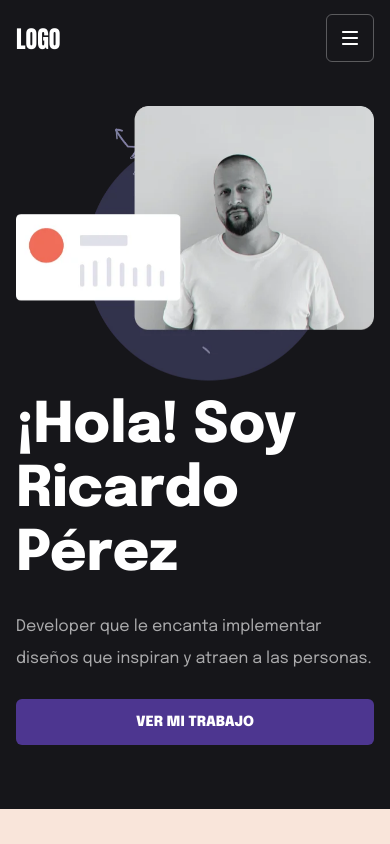
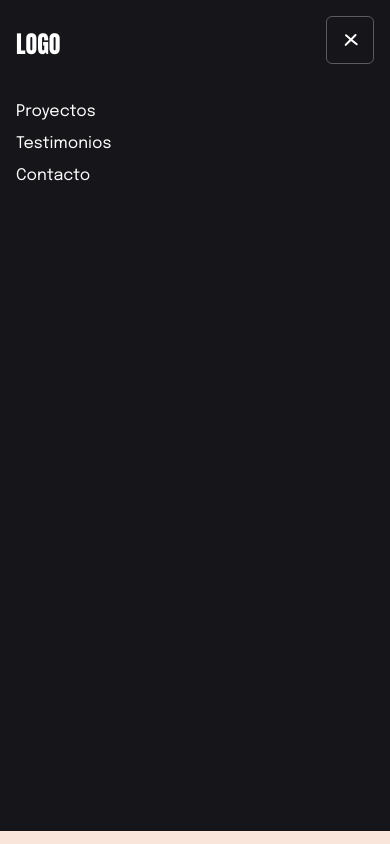
Before and after one commit to iJCode1/Portafolio-de-Ricardo, a plain HTML site: page index.html in a window 390 px wide. Both pictures are taken after a click on the link 350 px from the left and 38 px from the top of the page. Shown: the top 844 px of the page. Drawn offline with Linux system fonts and the light colour scheme.

Commit message:
javascript in hamburger menu

```diff
--- a/css/nav.css
+++ b/css/nav.css
@@ -2,22 +2,43 @@
   box-sizing: border-box;
   block-size: 5rem;
   background: var(--bg);
-  padding: 0 1rem;
+  padding: 1rem 1rem;
+  overflow-x: hidden;
+}
+.nav .container{
+  block-size: initial;
 }
 .nav-list{
   list-style: none;
   display: flex;
-  gap: 3rem;
-  align-items: center;
+  flex-direction: column;
+  gap: 1.8rem;
+  align-items: flex-start;
   margin: 0;
   block-size: inherit;
   padding: 0;
-  justify-content: space-between;
 }
 .nav-items{
-  display: none;
+  display: inline-block;
   list-style: none;
   padding: 0;
+  order: 1;
+  z-index: 5;
+  background-color: var(--bg);
+  inline-size: 100vw;
+  block-size: calc(100vh - (80px + 1.8rem));
+  transform: scale(0);
+  transition: transform .5s ease-in-out;
+  padding-block-start: 2rem;
+  padding-inline-start: 1rem;
+  inset-block-start: 4.2rem;
+  position: absolute;
+  inset-block-start: 4rem;
+  inset-inline-end: 0;
+  inset-inline-start: 0;
+}
+.nav-items.is-active{
+  transform: scale(1);
 }
 .nav-link{
   text-decoration: none;
@@ -32,6 +53,14 @@
 .nav-item:active{
   transform: scale(.9);
 }
+.nav-list > .nav-item:nth-of-type(1){
+  transform: translateY(1rem);
+}
+.nav-list > .nav-item:nth-of-type(2){
+  position: absolute;
+  inset-block-start: 1rem;
+  inset-inline-end: 1rem;
+}
 .nav-hamburger{
   display: inline-block;
   background-image: url('../assets/icons/menu.svg');
@@ -39,13 +68,24 @@
   block-size: 3rem;
   background-repeat: no-repeat;
 }
+.nav-hamburger.is-active{
+  background-image: url('../assets/icons/close.svg');
+}
 @media screen and (min-width: 768px){
+  .nav-list > .nav-item:nth-of-type(1){
+    transform: translateY(0);
+  }
   .nav-list{
-    justify-content: flex-start;
+    flex-direction: row;
+    align-items: center;
   }
   .nav-items{
     display: flex;
     gap: 3rem;
+    position: initial;
+    block-size: auto;
+    transform: scale(1);
+    padding: 0;
   }
   .nav-hamburger{
     display: none;
--- a/index.html
+++ b/index.html
@@ -21,7 +21,7 @@
         <li class="nav-item">
           <a href="#" class="logo" aria-label="Logo del portafolio">logo</a>
         </li>
-        <ol class="nav-items" aria-label="Opciones">
+        <ol class="nav-items" aria-label="Opciones" id="nav">
           <li class="nav-item">
             <a href="#projects" class="nav-link">proyectos</a>
           </li>
@@ -33,7 +33,7 @@
           </li>
         </ol>
         <li class="nav-item">
-          <a href="#" class="nav-hamburger" aria-hidden="true"></a>
+          <a href="#" class="nav-hamburger" id="hamburger" aria-hidden="true"></a>
         </li>
       </ul>
     </div>
@@ -181,5 +181,6 @@
       <p class="footer-copy">Ricardo Peréz &copy; 2022. Todos los derechos reservados</p>
     </div>
   </footer>
+  <script src="./js/index.js"></script>
 </body>
 </html>
--- /dev/null
+++ b/js/index.js
@@ -0,0 +1,7 @@
+const $hamburger = document.querySelector("#hamburger");
+const $nav = document.querySelector("#nav");
+$hamburger.addEventListener("click", ()=>{
+  console.log("Se dio un click");
+  $hamburger.classList.toggle("is-active");
+  $nav.classList.toggle("is-active");
+})
```
Also changed, not shown: assets/icons/close.svg (added).
